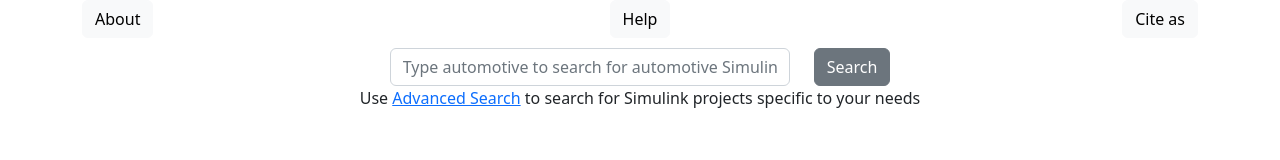
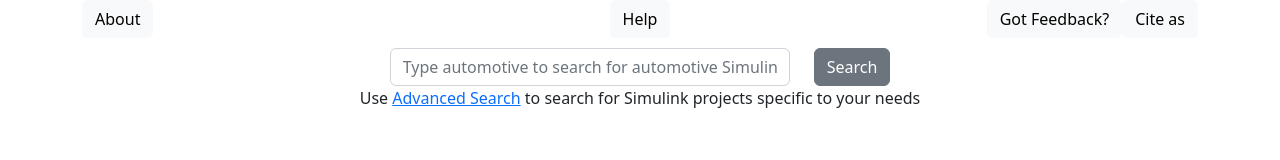
Before and after one commit to 50417/ScoutSL, a React (Create React App) app in the folder client/: page / in a window 1280 px wide. Shown: the top 160 px of the page. Built offline with nearby package versions, Linux system fonts and the light colour scheme.

Commit message:
Feedback button

```diff
--- a/client/src/layout/partials/Header.comp.js
+++ b/client/src/layout/partials/Header.comp.js
@@ -17,6 +17,10 @@
 
   const bibtex =
     "@inproceedings{XX,\nauthor    = {XX}, \ntitle     = {XX},\nbooktitle = {XX},\npages     = {XX},\npublisher = {{XX}},\nyear      = {XX}}";
+  const getFeedback = () => {
+    const feedback_url = "https://forms.gle/JUyRSc2J9Ui715WT9";
+    window.open(feedback_url, "_blank");
+  };
   return (
     <Container>
       <Row>
@@ -112,6 +116,14 @@
         </Col>
 
         <Col style={{ display: "flex", justifyContent: "right" }}>
+          <Button
+            name="button-getFeedback"
+            variant="light"
+            onClick={() => getFeedback()}
+            className="getFeedbackdButton"
+          >
+            Got Feedback?
+          </Button>
           <Button variant="light" onClick={handleShowCitation}>
             Cite as
           </Button>
```
